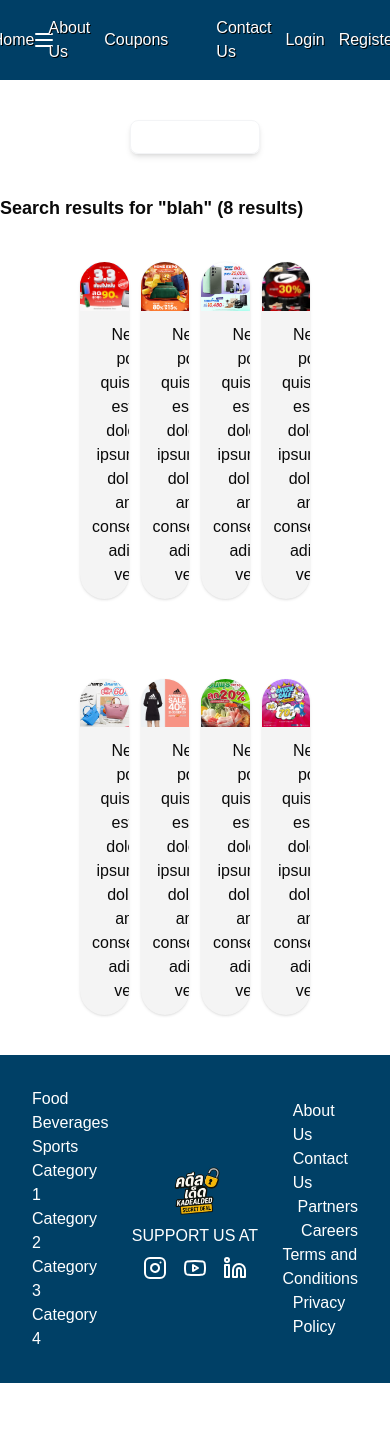
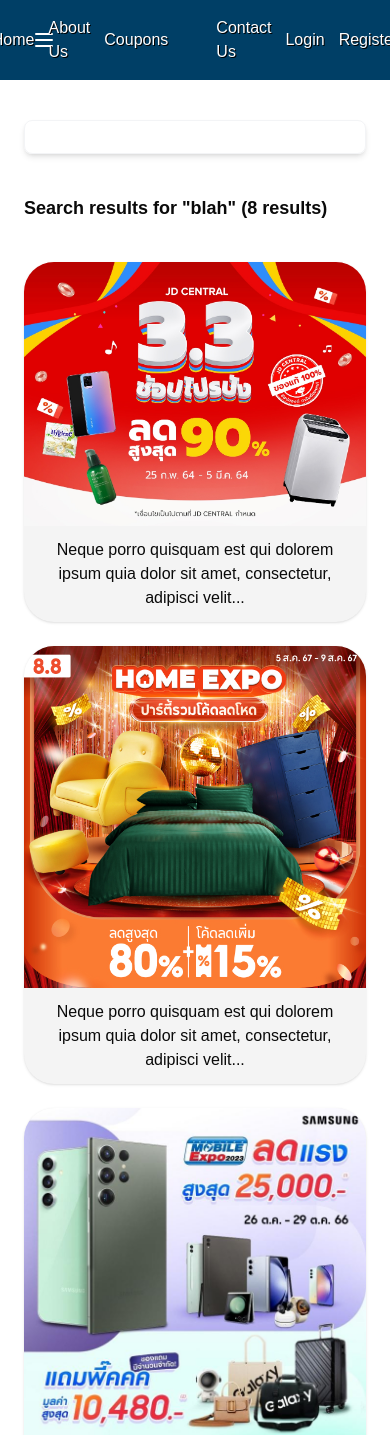
Before and after one commit to suttirakcha/ui-kadealded, a React (Vite) app: page /searchDeal in a window 390 px wide. Shown: the top 1435 px of the page. Before the commit the page ends 1383 px from the top, so only its background shows below. Built offline with nearby package versions, Linux system fonts and the light colour scheme; a web font is replaced by a local one.

Commit message:
style: adjust responsivenesss, margins and paddings

```diff
--- a/src/pages/SearchDeal.jsx
+++ b/src/pages/SearchDeal.jsx
@@ -1,17 +1,19 @@
 import { CardDeal } from "@/components/ui/card";
 import { items, items2 } from "../data/items";
+import { useState } from "react";
 
 function SearchDeal() {
+  const [searchQuery, setSearchQuery] = useState(null)
   return (
     <div>
-      <div className="flex flex-col items-center my-10">
-      <input type="text" className="shadow-md rounded-md w-1/3 py-1 border border-gray-100" />
-      </div>
-      <h1 className="text-lg font-bold mx-auto max-w-[1200px]">
+      <form className="flex flex-col items-center my-10 px-6">
+      <input type="text" className="shadow-md rounded-md max-w-[500px] w-full py-1 border border-gray-100" />
+      </form>
+      <h1 className="text-lg font-bold mx-auto max-w-[1200px] px-6">
         Search results for "blah" (8 results)
       </h1>
 
-      <div className="mx-auto max-w-[1200px] w-full h-full rounded-2xl px-20 py-10 flex gap-3 relative">
+      <div className="mx-auto max-w-[1200px] w-full h-full rounded-2xl px-6 py-10 grid grid-cols-1 md:grid-cols-2 lg:grid-cols-3 xl:grid-cols-4 gap-6 relative">
         {items.map((item) => (
           <CardDeal
             key={item.id}
@@ -28,22 +30,6 @@ function SearchDeal() {
         ))}
       </div>
 
-      <div className="mx-auto max-w-[1200px] w-full h-full rounded-2xl px-20 py-10 flex gap-3 relative">
-        {items2.map((item) => (
-          <CardDeal
-            key={item.id}
-            onClick={() => handleClick(item.id)}
-            className="bg-[#F4F4F4] overflow-hidden transform transition-transform duration-300 hover:scale-105"
-          >
-            <img
-              src={item.imgSrc}
-              alt="promotion"
-              className="w-full h-full object-cover"
-            />
-            <p className="mx-auto p-3 text-center">{item.description}</p>
-          </CardDeal>
-        ))}
-      </div>
     </div>
   );
 }
```
